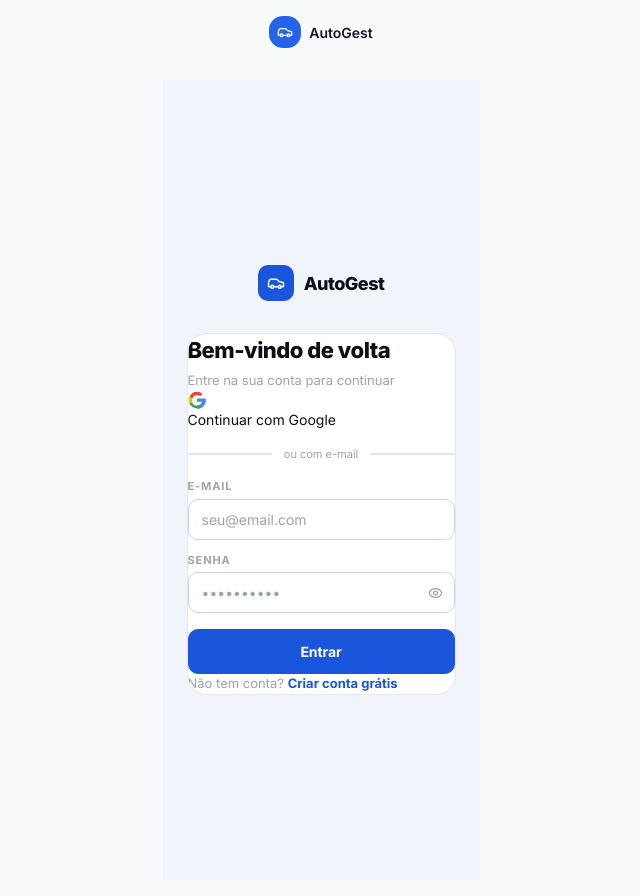
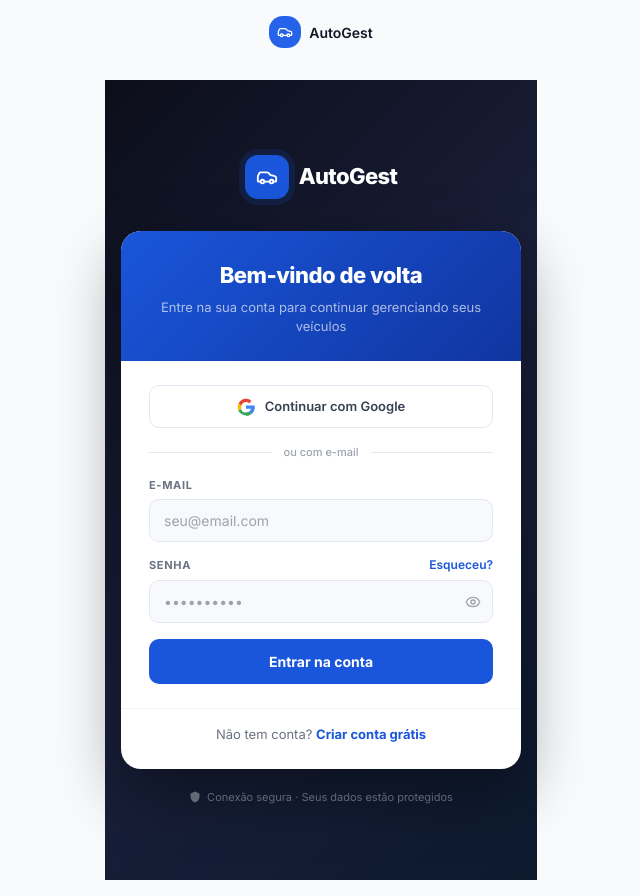
Before and after one commit to pauloferreira76/autogest, a Next.js app: page /login in a window 1280 px wide. Shown: the whole page, without its empty margins (319-959 px from the left). Built offline with nearby package versions, Linux system fonts and the light colour scheme; no server answers.

Commit message:
login: novo visual premium com fundo escuro

```diff
--- a/src/app/(auth)/login/page.tsx
+++ b/src/app/(auth)/login/page.tsx
@@ -3,14 +3,14 @@
 import { useRouter } from 'next/navigation'
 import Link from 'next/link'
 import { createClient } from '@/lib/supabase'
-import { Car, Loader2, Eye, EyeOff } from 'lucide-react'
+import { Car, Loader2, Eye, EyeOff, AlertCircle } from 'lucide-react'
 
 export default function LoginPage() {
-  const [email,    setEmail]   = useState('')
-  const [senha,    setSenha]   = useState('')
-  const [showPwd,  setShowPwd] = useState(false)
-  const [loading,  setLoading] = useState(false)
-  const [erro,     setErro]    = useState('')
+  const [email,   setEmail]   = useState('')
+  const [senha,   setSenha]   = useState('')
+  const [showPwd, setShowPwd] = useState(false)
+  const [loading, setLoading] = useState(false)
+  const [erro,    setErro]    = useState('')
   const router   = useRouter()
   const supabase = createClient()
 
@@ -31,24 +31,78 @@
   }
 
   return (
-    <div className="auth-wrap">
-      <Link href="/" className="flex items-center gap-2.5 mb-8">
-        <div className="w-9 h-9 rounded-[10px] flex items-center justify-center" style={{ background: 'var(--brand)' }}>
-          <Car size={18} className="text-white" />
+    <div style={{
+      minHeight: '100vh',
+      background: 'linear-gradient(135deg, #0c0e1a 0%, #1a1f3a 50%, #0c1a2e 100%)',
+      display: 'flex',
+      flexDirection: 'column',
+      alignItems: 'center',
+      justifyContent: 'center',
+      padding: '24px 16px',
+      fontFamily: "'Inter', system-ui, sans-serif",
+    }}>
+
+      {/* Logo */}
+      <Link href="/" style={{
+        display: 'flex', alignItems: 'center', gap: 10,
+        marginBottom: 32, textDecoration: 'none',
+      }}>
+        <div style={{
+          width: 44, height: 44,
+          background: '#1a56db',
+          borderRadius: 13,
+          display: 'flex', alignItems: 'center', justifyContent: 'center',
+          boxShadow: '0 0 0 6px rgba(26,86,219,.15)',
+        }}>
+          <Car size={22} color="#fff" />
         </div>
-        <span style={{ fontSize: 18, fontWeight: 800, color: 'var(--ink)', letterSpacing: '-.5px' }}>AutoGest</span>
+        <span style={{ fontSize: 22, fontWeight: 800, color: '#fff', letterSpacing: '-.6px' }}>
+          AutoGest
+        </span>
       </Link>
 
-      <div className="auth-card">
-        <div className="auth-card-header">
-          <h1 style={{ fontSize: 22, fontWeight: 800, color: 'var(--ink)', letterSpacing: '-.5px', marginBottom: 4 }}>
+      {/* Card */}
+      <div style={{
+        width: '100%', maxWidth: 400,
+        background: '#ffffff',
+        borderRadius: 20,
+        overflow: 'hidden',
+        boxShadow: '0 24px 64px rgba(0,0,0,.4)',
+      }}>
+
+        {/* Header azul */}
+        <div style={{
+          background: 'linear-gradient(135deg, #1a56db, #1035a0)',
+          padding: '28px 28px 24px',
+          textAlign: 'center',
+        }}>
+          <h1 style={{ fontSize: 22, fontWeight: 800, color: '#fff', letterSpacing: '-.5px', marginBottom: 6 }}>
             Bem-vindo de volta
           </h1>
-          <p style={{ fontSize: 13, color: 'var(--ink-4)' }}>Entre na sua conta para continuar</p>
+          <p style={{ fontSize: 13, color: 'rgba(255,255,255,.65)', lineHeight: 1.5 }}>
+            Entre na sua conta para continuar gerenciando seus veículos
+          </p>
         </div>
 
-        <div className="auth-card-body">
-          <button onClick={handleGoogle} disabled={loading} className="btn-google">
+        {/* Body */}
+        <div style={{ padding: '24px 28px' }}>
+
+          {/* Google */}
+          <button
+            onClick={handleGoogle}
+            disabled={loading}
+            style={{
+              width: '100%', display: 'flex', alignItems: 'center', justifyContent: 'center',
+              gap: 10, padding: '11px 16px',
+              background: '#fff', border: '1.5px solid #e2e7f2',
+              borderRadius: 10, cursor: 'pointer',
+              fontSize: 13, fontWeight: 600, color: '#374151',
+              fontFamily: 'inherit', transition: 'all .15s',
+              marginBottom: 16,
+            }}
+            onMouseEnter={e => e.currentTarget.style.background = '#f8f9fd'}
+            onMouseLeave={e => e.currentTarget.style.background = '#fff'}
+          >
             <svg width="18" height="18" viewBox="0 0 48 48">
               <path fill="#4285F4" d="M47.5 24.6c0-1.6-.1-3.1-.4-4.6H24v8.7h13.2c-.6 3-2.3 5.5-5 7.2v6h8.1c4.7-4.4 7.2-10.8 7.2-17.3z"/>
               <path fill="#34A853" d="M24 48c5.94 0 10.92-1.97 14.56-5.33l-8.1-6c-1.97 1.32-4.49 2.1-7.45 2.1-5.73 0-10.58-3.87-12.31-9.07H4.34v5.7C7.96 41.07 15.4 46 24 46z"/>
@@ -58,53 +112,139 @@
             Continuar com Google
           </button>
 
-          <div className="divider"><span>ou com e-mail</span></div>
+          {/* Divider */}
+          <div style={{ display: 'flex', alignItems: 'center', gap: 12, marginBottom: 16 }}>
+            <div style={{ flex: 1, height: 1, background: '#e2e7f2' }} />
+            <span style={{ fontSize: 11, color: '#9ca3af', fontWeight: 500 }}>ou com e-mail</span>
+            <div style={{ flex: 1, height: 1, background: '#e2e7f2' }} />
+          </div>
 
-          <form onSubmit={handleLogin} className="flex flex-col gap-3">
+          {/* Form */}
+          <form onSubmit={handleLogin} style={{ display: 'flex', flexDirection: 'column', gap: 14 }}>
             <div>
-              <label className="metric-label block mb-1.5">E-mail</label>
-              <input type="email" value={email} onChange={e => setEmail(e.target.value)}
-                placeholder="seu@email.com" required />
+              <label style={{ fontSize: 11, fontWeight: 700, color: '#6b7280', textTransform: 'uppercase', letterSpacing: '.06em', display: 'block', marginBottom: 6 }}>
+                E-mail
+              </label>
+              <input
+                type="email" value={email}
+                onChange={e => setEmail(e.target.value)}
+                placeholder="seu@email.com" required
+                style={{
+                  width: '100%', padding: '10px 14px',
+                  fontSize: 14, color: '#0c0e1a',
+                  background: '#f8f9fd',
+                  border: '1.5px solid #e2e7f2',
+                  borderRadius: 10, outline: 'none',
+                  fontFamily: 'inherit', transition: 'border-color .15s',
+                  boxSizing: 'border-box',
+                }}
+                onFocus={e => e.target.style.borderColor = '#1a56db'}
+                onBlur={e => e.target.style.borderColor = '#e2e7f2'}
+              />
             </div>
+
             <div>
-              <label className="metric-label block mb-1.5">Senha</label>
-              <div className="relative">
-                <input type={showPwd ? 'text' : 'password'} value={senha}
+              <div style={{ display: 'flex', alignItems: 'center', justifyContent: 'space-between', marginBottom: 6 }}>
+                <label style={{ fontSize: 11, fontWeight: 700, color: '#6b7280', textTransform: 'uppercase', letterSpacing: '.06em' }}>
+                  Senha
+                </label>
+                <Link href="/recuperar-senha" style={{ fontSize: 12, color: '#1a56db', fontWeight: 600, textDecoration: 'none' }}>
+                  Esqueceu?
+                </Link>
+              </div>
+              <div style={{ position: 'relative' }}>
+                <input
+                  type={showPwd ? 'text' : 'password'} value={senha}
                   onChange={e => setSenha(e.target.value)}
                   placeholder="••••••••••" required
-                  style={{ paddingRight: 42 }} />
-                <button type="button" onClick={() => setShowPwd(!showPwd)}
-                  className="absolute right-3 top-1/2 -translate-y-1/2"
-                  style={{ color: 'var(--ink-4)', background: 'none', border: 'none', cursor: 'pointer' }}>
-                  {showPwd ? <EyeOff size={15} /> : <Eye size={15} />}
+                  style={{
+                    width: '100%', padding: '10px 42px 10px 14px',
+                    fontSize: 14, color: '#0c0e1a',
+                    background: '#f8f9fd',
+                    border: '1.5px solid #e2e7f2',
+                    borderRadius: 10, outline: 'none',
+                    fontFamily: 'inherit', transition: 'border-color .15s',
+                    boxSizing: 'border-box',
+                  }}
+                  onFocus={e => e.target.style.borderColor = '#1a56db'}
+                  onBlur={e => e.target.style.borderColor = '#e2e7f2'}
+                />
+                <button
+                  type="button" onClick={() => setShowPwd(!showPwd)}
+                  style={{
+                    position: 'absolute', right: 12, top: '50%', transform: 'translateY(-50%)',
+                    background: 'none', border: 'none', cursor: 'pointer', color: '#9ca3af', padding: 0,
+                    display: 'flex', alignItems: 'center',
+                  }}>
+                  {showPwd ? <EyeOff size={16} /> : <Eye size={16} />}
                 </button>
               </div>
             </div>
 
+            {/* Erro */}
             {erro && (
-              <div className="alert alert-rose">
-                <span>{erro}</span>
+              <div style={{
+                display: 'flex', alignItems: 'center', gap: 8,
+                padding: '10px 14px', background: '#fff1f2',
+                border: '1.5px solid #fda4af', borderRadius: 10,
+                fontSize: 13, color: '#9f1239', fontWeight: 500,
+              }}>
+                <AlertCircle size={15} style={{ flexShrink: 0 }} />
+                {erro}
               </div>
             )}
 
-            <button type="submit" disabled={loading}
-              className="btn btn-primary w-full mt-1"
-              style={{ padding: '11px', fontSize: 14 }}>
-              {loading ? <Loader2 size={16} className="animate-spin" /> : null}
-              {loading ? 'Entrando...' : 'Entrar'}
+            {/* Botão */}
+            <button
+              type="submit" disabled={loading}
+              style={{
+                width: '100%', padding: '12px',
+                background: loading ? '#6b9ff5' : '#1a56db',
+                color: '#fff', border: 'none',
+                borderRadius: 10, cursor: loading ? 'not-allowed' : 'pointer',
+                fontSize: 14, fontWeight: 700,
+                fontFamily: 'inherit', transition: 'background .15s',
+                display: 'flex', alignItems: 'center', justifyContent: 'center', gap: 8,
+                marginTop: 2,
+              }}
+              onMouseEnter={e => { if (!loading) e.currentTarget.style.background = '#1647c1' }}
+              onMouseLeave={e => { if (!loading) e.currentTarget.style.background = '#1a56db' }}
+            >
+              {loading && <Loader2 size={16} style={{ animation: 'spin 1s linear infinite' }} />}
+              {loading ? 'Entrando...' : 'Entrar na conta'}
             </button>
           </form>
         </div>
 
-        <div className="auth-card-footer">
-          <p style={{ fontSize: 13, color: 'var(--ink-4)' }}>
+        {/* Footer */}
+        <div style={{
+          padding: '16px 28px 24px',
+          textAlign: 'center',
+          borderTop: '1px solid #f1f4fb',
+        }}>
+          <p style={{ fontSize: 13, color: '#6b7280' }}>
             Não tem conta?{' '}
-            <Link href="/cadastro" style={{ color: 'var(--brand)', fontWeight: 700 }}>
+            <Link href="/cadastro" style={{ color: '#1a56db', fontWeight: 700, textDecoration: 'none' }}>
               Criar conta grátis
             </Link>
           </p>
         </div>
       </div>
+
+      {/* Badge de segurança */}
+      <div style={{
+        display: 'flex', alignItems: 'center', gap: 6,
+        marginTop: 20, fontSize: 11, color: 'rgba(255,255,255,.35)',
+      }}>
+        <svg width="12" height="12" viewBox="0 0 24 24" fill="rgba(255,255,255,.35)">
+          <path d="M12 1L3 5v6c0 5.55 3.84 10.74 9 12 5.16-1.26 9-6.45 9-12V5l-9-4z"/>
+        </svg>
+        Conexão segura · Seus dados estão protegidos
+      </div>
+
+      <style>{`
+        @keyframes spin { to { transform: rotate(360deg); } }
+      `}</style>
     </div>
   )
 }
```
